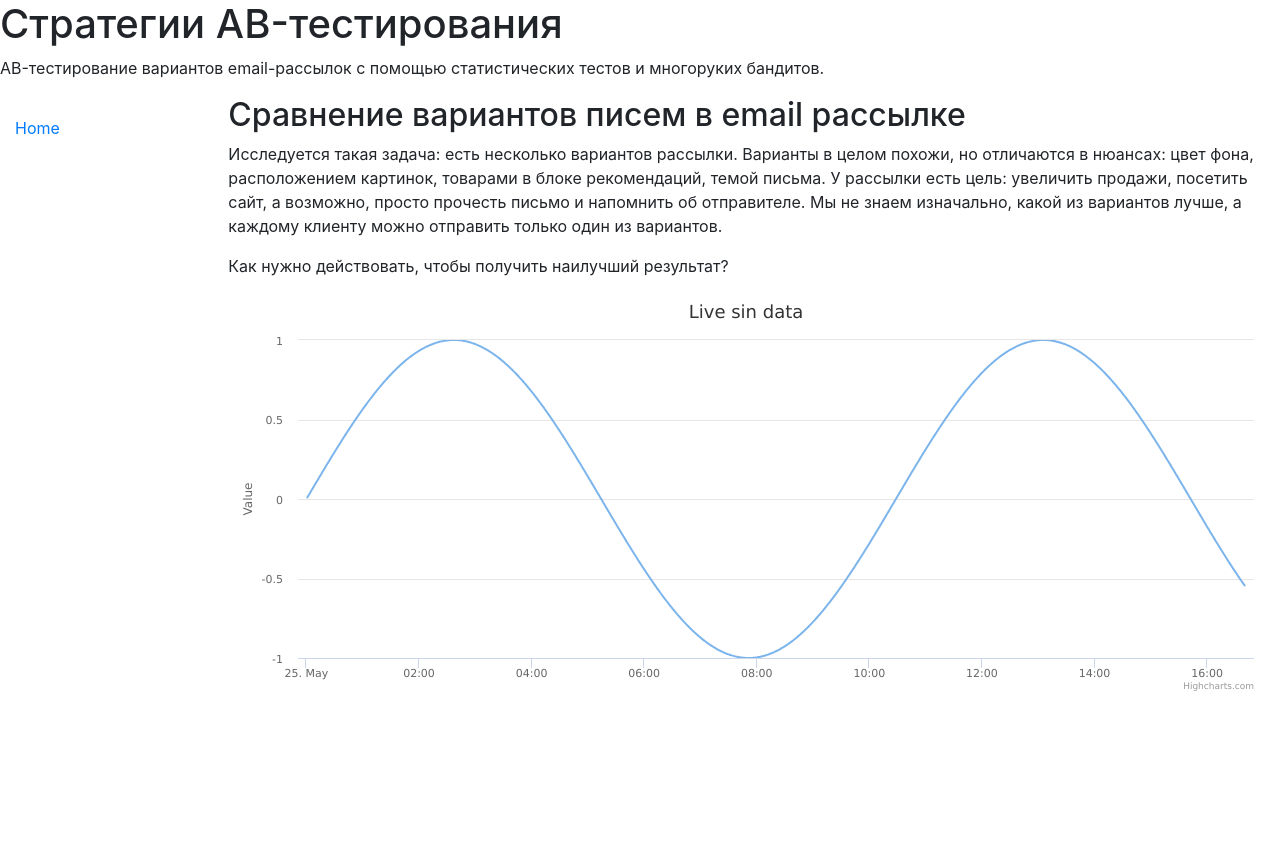
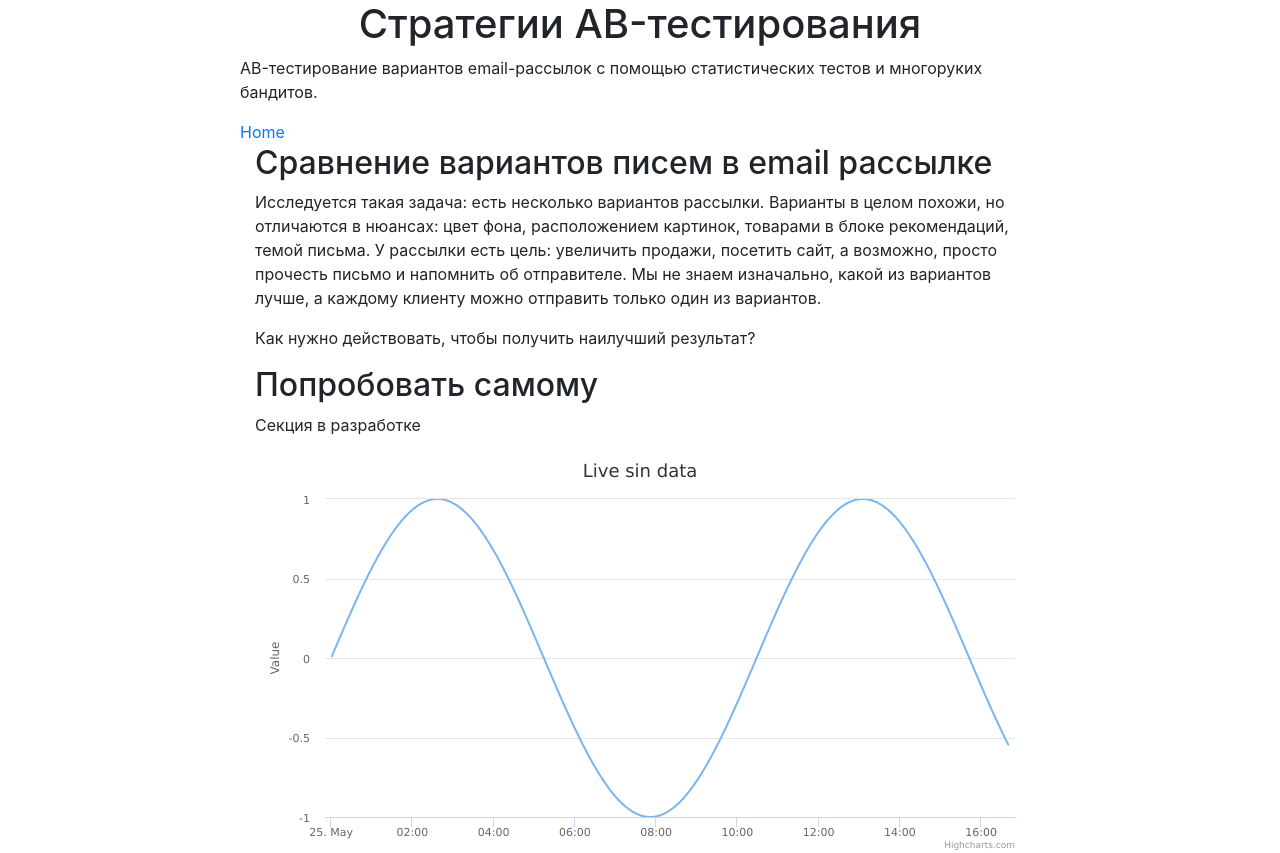
Before and after one commit to victordremov/ab-testing-strategies-website, a Django app: page /landing/ in a window 1280 px wide. Before the commit the page ends 691 px from the top, so only its background shows below. Run offline with Django 3.2, Linux system fonts and the light colour scheme; some libraries are stand-ins or nearby versions.

Commit message:
улучшаю css

```diff
--- a/landing/static/css/styles.css
+++ b/landing/static/css/styles.css
@@ -3,7 +3,10 @@
     padding: 0;
     list-style: none;
 }
-
-.body {
-    width: 800px;
+html {
+    max-width: 800px;
+    margin: auto;
 }
+header h1 {
+    text-align: center;
+}
--- a/landing/templates/landing/base_generic.html
+++ b/landing/templates/landing/base_generic.html
@@ -2,7 +2,7 @@
 <html lang="ru">
 <head>
     <meta charset="UTF-8">
-    <title>{% block title %}Стратегии АБ-тестирования{% endblock %}</title>
+    <title>{% block title%}Стратегии АБ-тестирования{% endblock %}</title>
     <meta name="viewport" content="width=device-width, initial-scale=1">
     <link rel="stylesheet" href="https://stackpath.bootstrapcdn.com/bootstrap/4.1.3/css/bootstrap.min.css"
           integrity="sha384-MCw98/SFnGE8fJT3GXwEOngsV7Zt27NXFoaoApmYm81iuXoPkFOJwJ8ERdknLPMO" crossorigin="anonymous">
@@ -10,20 +10,15 @@
     <link rel="stylesheet" href="{% static 'css/styles.css' %}">
 </head>
 <header>{% block header %}{% endblock %}</header>
-<nav>{% block navigation %}{% endblock %}</nav>
+<nav>
+    {% block navigation %}
+        <a href="{% url 'index' %}">Home</a>
+    {% endblock %}
+</nav>
 <body>
 <div class="container-fluid">
     <div class="row">
-        <div class="col-sm-2">
-            <aside>
-                <ul class="sidebar-nav">
-                    {% block sidebar %}
-                        <li><a href="{% url 'index' %}">Home</a></li>
-                    {% endblock %}
-                </ul>
-            </aside>
-        </div>
-        <div class="col-sm-10">
+        <div class="col-sm-12">
             <article>
                 {% block content %}{% endblock %}
             </article>
--- a/landing/templates/landing/landing.html
+++ b/landing/templates/landing/landing.html
@@ -6,6 +6,7 @@
 {% endblock header %}
 
 {% block content %}
+    <section>
         <header><h2>Сравнение вариантов писем в email рассылке</h2></header>
         <p>
             Исследуется такая задача: есть несколько вариантов рассылки.
@@ -13,11 +14,19 @@
             рекомендаций, темой письма.
             У рассылки есть цель: увеличить продажи, посетить сайт, а возможно, просто прочесть письмо и напомнить об
             отправителе.
-        Мы не знаем изначально, какой из вариантов лучше, а каждому клиенту можно отправить только один из вариантов.
+            Мы не знаем изначально, какой из вариантов лучше, а каждому клиенту можно отправить только один из
+            вариантов.
         <p>
             Как нужно действовать, чтобы получить наилучший результат?
         </p>
+    </section>
+    <section>
+        <header><h2>Попробовать самому</h2></header>
+        <p>Секция в разработке</p>
         <div id="ctr-plot"></div>
+    </section>
+
+
 {% endblock content %}
 
 {% block javascript %}
```
Lines whose indentation alone changed are shown as unchanged.
